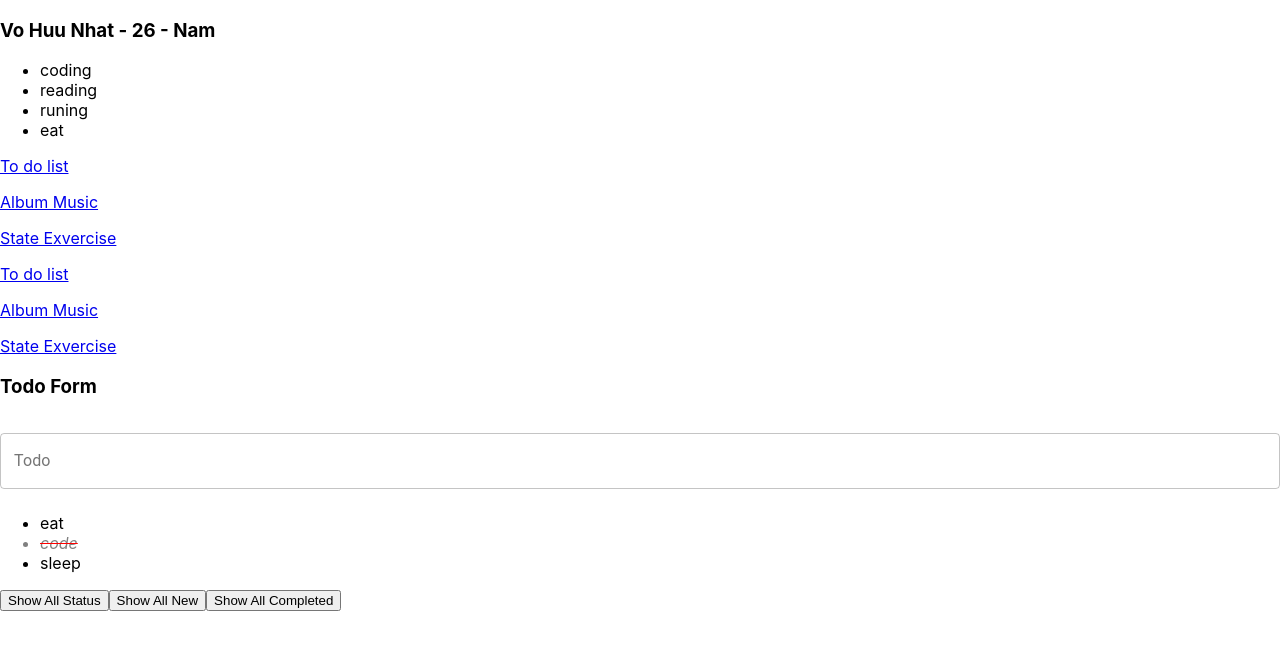
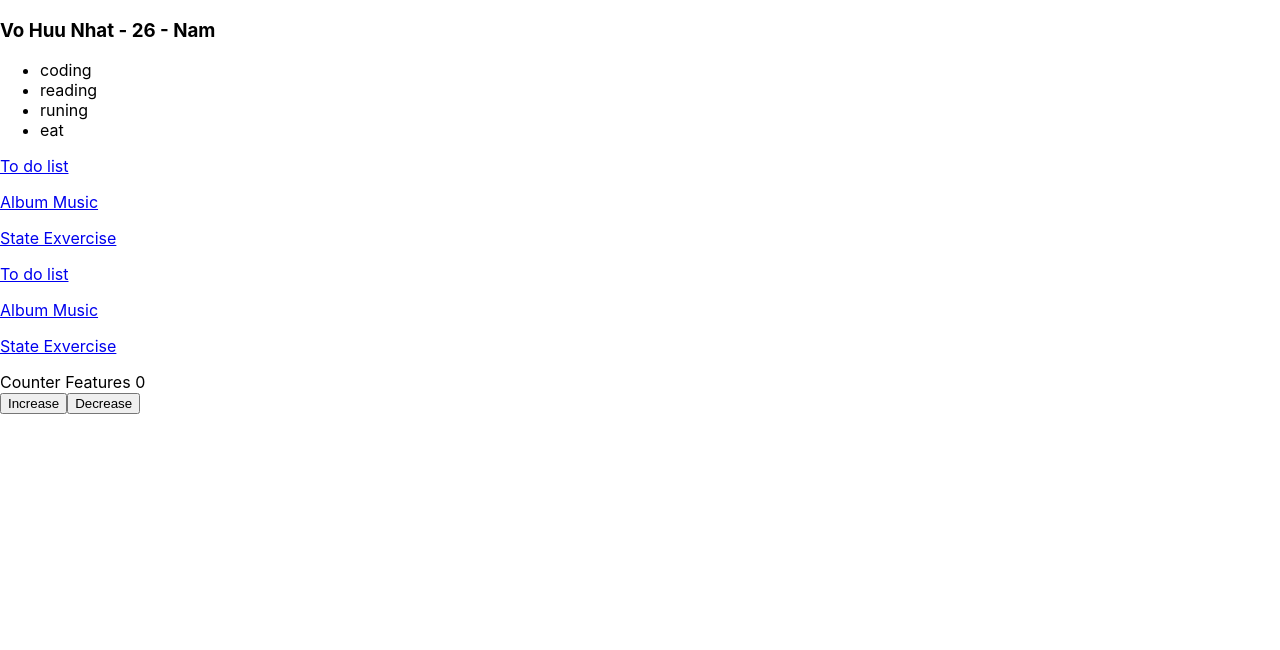
Before and after one commit to Huunhat22/learning_basic, a React (Create React App) app: page / in a window 1280 px wide. Shown: the top 650 px of the page. Built offline with nearby package versions, Linux system fonts and the light colour scheme; no server answers.

Commit message:
tạo counterSlice, tạo Store và setup, kết nối redux từ component, và cài package react-redux

```diff
--- a/package.json
+++ b/package.json
@@ -18,6 +18,7 @@
     "react": "^17.0.2",
     "react-dom": "^17.0.2",
     "react-hook-form": "^7.10.1",
+    "react-redux": "^7.2.4",
     "react-router-dom": "^5.2.0",
     "react-scripts": "4.0.3",
     "web-vitals": "^1.0.1",
--- a/src/App.js
+++ b/src/App.js
@@ -1,12 +1,13 @@
 // import logo from './logo.svg';
 // import './App.css';
-import {useEffect} from 'react';
+import { useEffect } from 'react';
+import { Link, NavLink, Redirect, Route, Switch } from 'react-router-dom';
+import productApi from './api/productApi';
+import NotFound from './components/NotFound';
+import AlbumFeature from './Features/AlbumMusic';
+import CounterFeature from './Features/Counter';
+import StateExcercise from './Features/StateExcercise';
 import TodoFeature from './Features/Todo';
-import AlbumFeature from './Features/AlbumMusic';
-import StateExcercise from './Features/StateExcercise';
-import { Route, Link, NavLink, Switch, Redirect } from 'react-router-dom';
-import NotFound from './components/NotFound';
-import productApi from './api/productApi';
 
 function App() {
 
@@ -61,7 +62,7 @@ function App() {
           <Redirect from="/from-binh-duong" to="/" exact />
 
           {/* Noded : Route matching */}
-          <Route path="/" component={TodoFeature} exact />
+          <Route path="/" component={CounterFeature} exact />
           <Route path="/Todo" component={TodoFeature} />
           {/* <TodoFeature></TodoFeature> */}
 
--- a/src/Features/Counter/counterSlice.js
+++ b/src/Features/Counter/counterSlice.js
@@ -14,6 +14,6 @@ const counterSlice = createSlice({
     },
 });
 
-const {action,reducer} = counterSlice;
-export const {increase,decrease} = action; //định nghĩa bằng name export
+const {actions,reducer} = counterSlice;
+export const {increase,decrease} = actions; //định nghĩa bằng name export
 export default reducer; // default export
--- a/src/Features/Counter/index.jsx
+++ b/src/Features/Counter/index.jsx
@@ -0,0 +1,39 @@
+import React from 'react';
+import {useSelector,useDispatch} from 'react-redux';
+import { increase,decrease } from './counterSlice';
+
+
+CounterFeature.propTypes = {
+
+};
+
+function CounterFeature(props) {
+    // lấy state từ trong redux ra -> render lên đây
+    const counter = useSelector(state => state.counter)
+
+    // để dispatch một action thì sử dụng 1 hook useDispatch()
+    const dispatch = useDispatch();
+
+    const handleOnIncrease = () =>{
+        const action = increase();  // action creator
+        dispatch(action);
+    };
+
+    const handleOnDecrease = () =>{
+        const action = decrease();  // action creator
+        dispatch(action);
+    };
+
+    return (
+        <div>
+            {/* chỗ này giống như mapstatetoprops */}
+            Counter Features {counter}
+            <div>
+                <button onClick={handleOnIncrease}>Increase</button>
+                <button onClick={handleOnDecrease}>Decrease</button>
+            </div>
+        </div>
+    );
+}
+
+export default CounterFeature;
--- /dev/null
+++ b/src/app/store.js
@@ -0,0 +1,13 @@
+import counterReducer from '../Features/Counter/counterSlice';
+const {configureStore} = require('@reduxjs/toolkit');
+
+const rootReducer = {
+    // noi nay se chua tat ca reducer dang co
+    counter : counterReducer,
+}
+
+const store = configureStore({
+    reducer : rootReducer,
+});
+
+export default store;
--- a/src/index.js
+++ b/src/index.js
@@ -4,13 +4,18 @@ import { BrowserRouter } from 'react-router-dom';
 import './index.css';
 import App from './App';
 import reportWebVitals from './reportWebVitals';
+import { Provider } from 'react-redux';
+import store from './app/store';
 
 ReactDOM.render(
   <React.StrictMode>
     {/* thêm react-router-dom vào  */}
-    <BrowserRouter>
-      <App />
-    </BrowserRouter>
+    <Provider store={store}>
+      <BrowserRouter>
+        <App />
+      </BrowserRouter>
+    </Provider>
+
   </React.StrictMode>,
   document.getElementById('root')
 );
```
Also changed, not shown: 1 other file (tests, documents, lock files or other folders).
